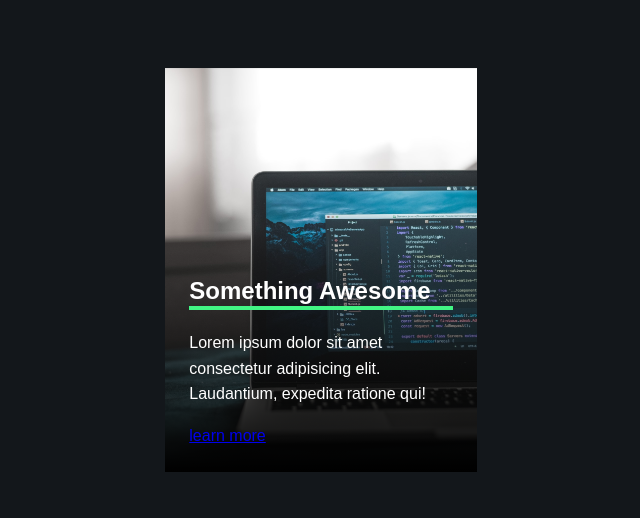
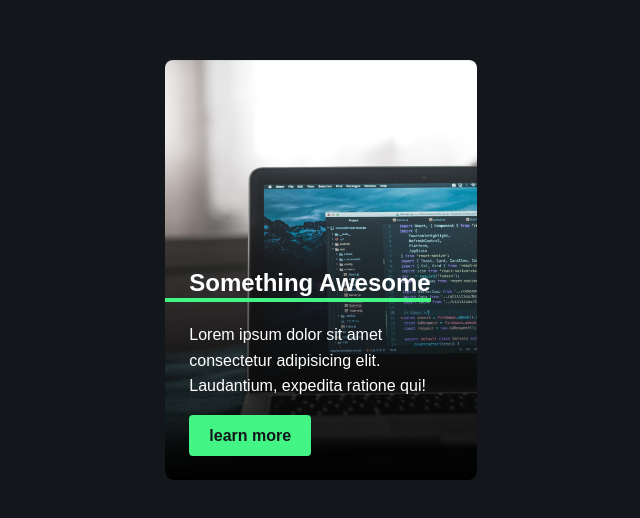
Before and after one commit to LewisNozaki/UI-card-1, a plain HTML site: page index.html in a window 1280 px wide. Shown: the part 130-648 px from the top of the page, without its empty margins (319-959 px from the left). Drawn offline with Linux system fonts and the light colour scheme.

Commit message:
overall styling finished - minus the animation

```diff
--- a/styles.css
+++ b/styles.css
@@ -35,10 +35,13 @@ body {
   background-size: cover;
   padding: 10rem 0 0;
   max-width: 35ch;
+  border-radius: .5rem;
+  overflow: hidden;
 }
 
 .card-content {
-  padding: 1.5em;
+  --padding: 1.5rem;
+  padding: var(--padding);
   background-image: linear-gradient(
     transparent,
     hsl(0 0% 0% / 0.3) 20%,
@@ -48,14 +51,34 @@ body {
 
 .card-title {
   position: relative;
+  width: max-content;
+  max-width: 100%;
 }
 
 .card-title::after {
   content: "";
   position: absolute;
   height: 0.25rem;
-  width: 100%;
+  width: calc(100% + var(--padding));
   right: 0;
   bottom: 0;
+  left: calc(var(--padding) * -1);
   background: var(--clr-accent-400);
 }
+
+.card-btn {
+  cursor: pointer;
+  display: inline-block;
+  text-decoration: none;
+  color: var(--clr-neutral-900);
+  background: var(--clr-accent-400);
+  padding: .5em 1.25em;
+  font-weight: 700;
+  border-radius: .25rem;
+}
+
+.card-btn:hover,
+.card-btn:focus {
+  background: teal;
+  color: var(--clr-accent-400);
+}
```
